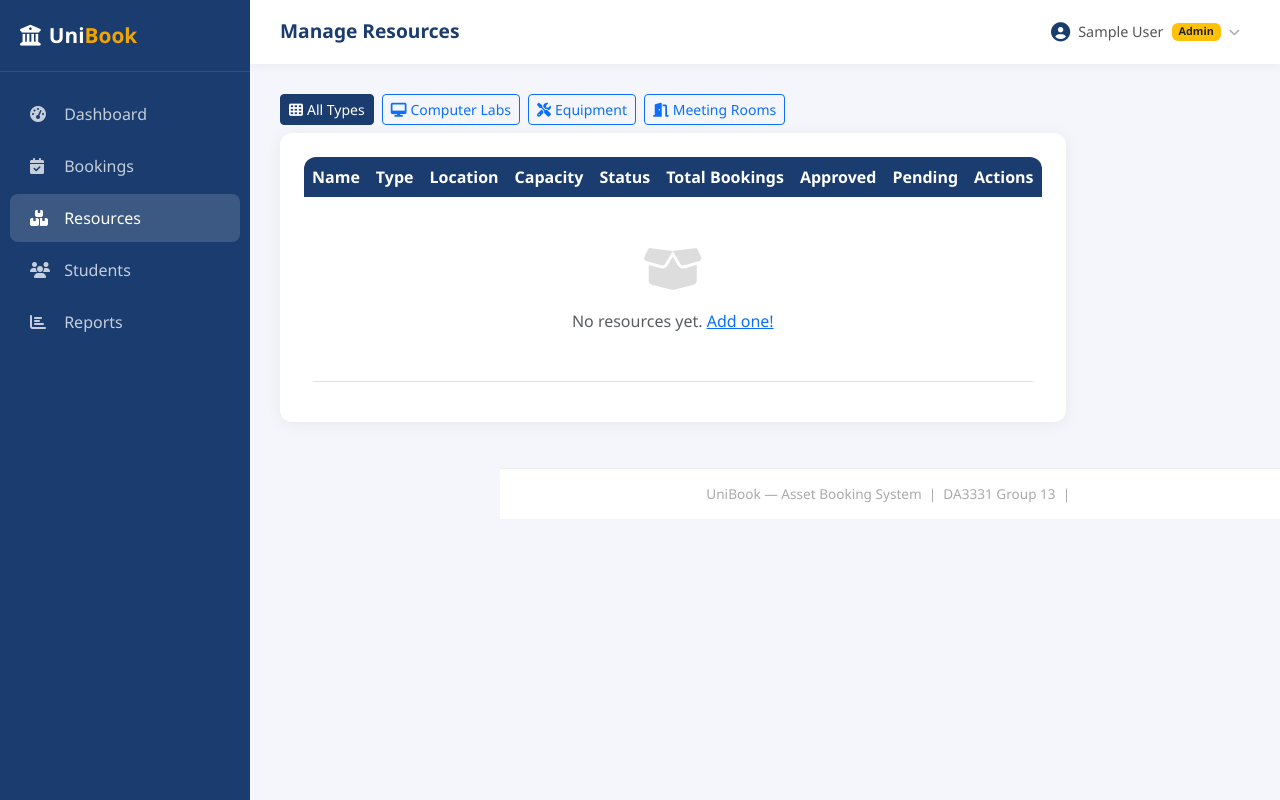
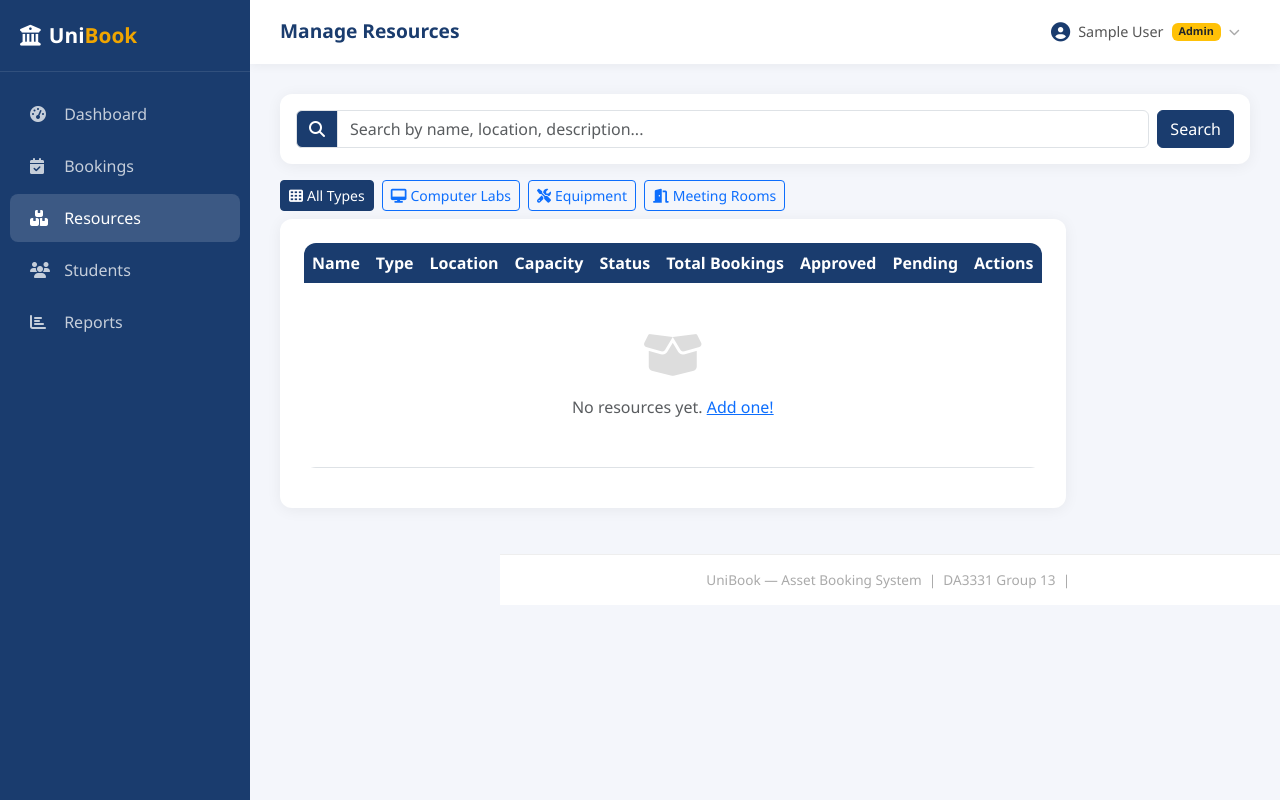
Before and after one commit to quantdev101/asset-booking-system, a Django app: page /admin-panel/resources/ in a window 1280 px wide. Run offline with Django 5.2, Linux system fonts and the light colour scheme; the visitor is signed in with stand-in values (Sample User, id 1); data that the repository does not hold is empty.

Commit message:
feat: add search bar to admin resources template

```diff
--- a/templates/admin_panel/resources.html
+++ b/templates/admin_panel/resources.html
@@ -4,7 +4,25 @@
 {% block content %}
 
 
-
+<div class="card p-3 mb-3">
+    <form method="get" class="d-flex gap-2 flex-wrap align-items-center">
+        <input type="hidden" name="type" value="{{ selected_type }}">
+        <div class="flex-grow-1">
+            <div class="input-group">
+                <span class="input-group-text" style="background:#1a3c6e; color:white;">
+                    <i class="fas fa-search"></i>
+                </span>
+                <input type="text" name="search" class="form-control"
+                       placeholder="Search by name, location, description..."
+                       value="{{ search }}">
+            </div>
+        </div>
+        <button type="submit" class="btn btn-primary">Search</button>
+        {% if search or selected_type %}
+        <a href="{% url 'admin_resources' %}" class="btn btn-outline-secondary">Clear All</a>
+        {% endif %}
+    </form>
+</div>
 
 <div class="mb-3 d-flex gap-2 flex-wrap align-items-center">
     <a href="{% url 'admin_resources' %}{% if search %}?search={{ search }}{% endif %}"
```
